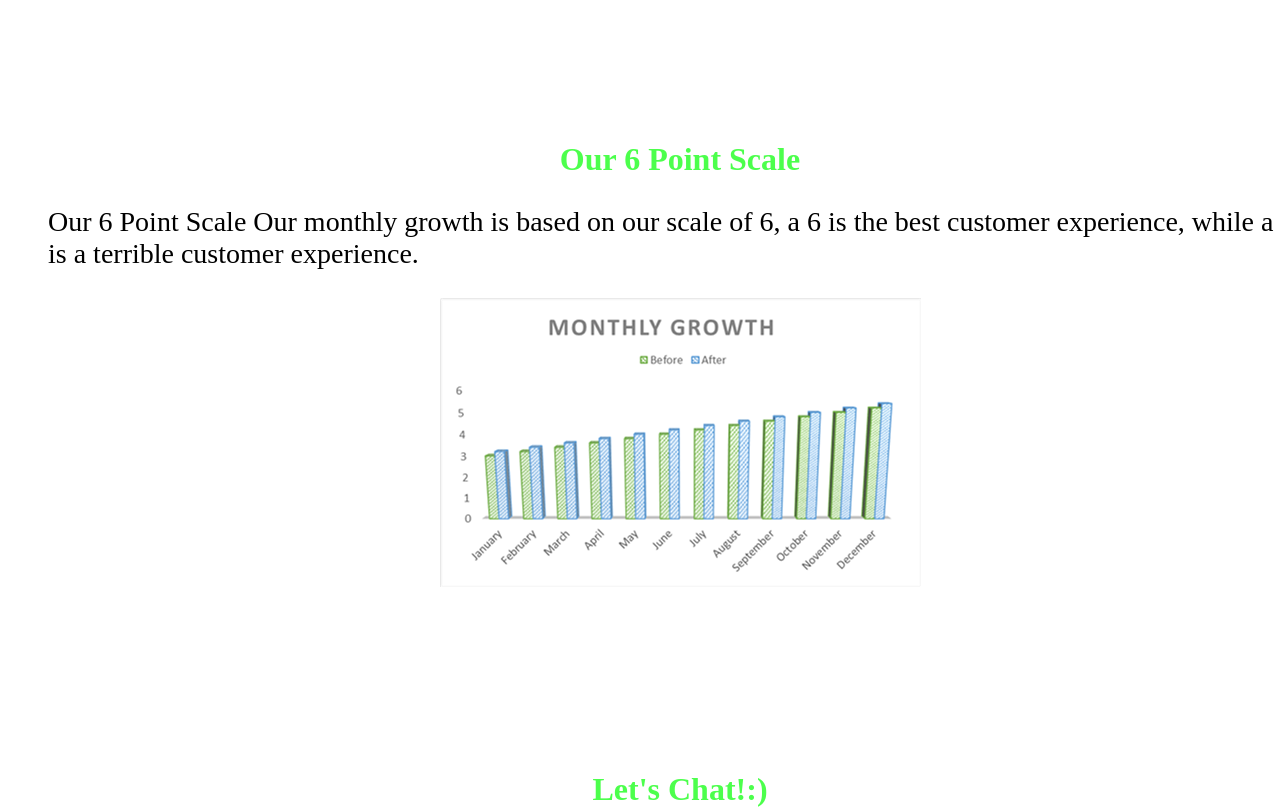
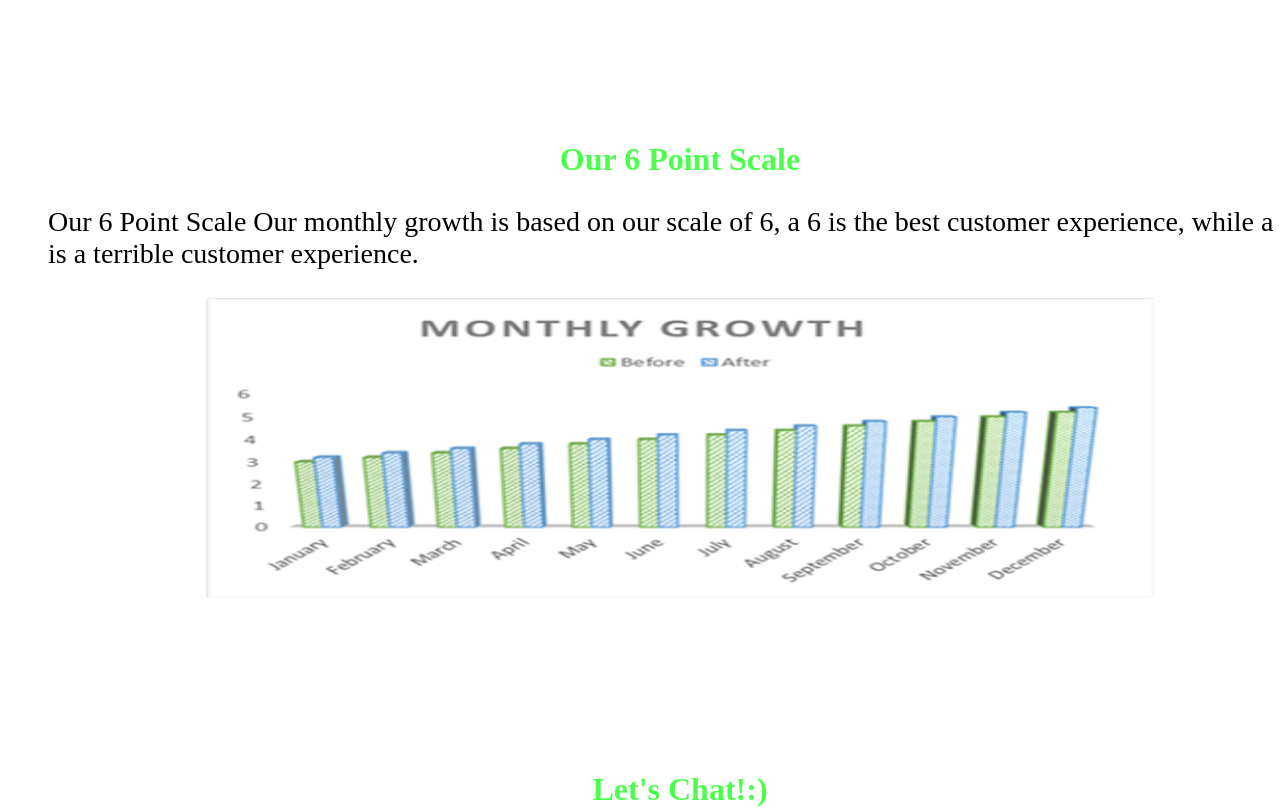
Before and after one commit to ZacharyJeffreys/uxshop, a plain HTML site: page index.html in a window 1280 px wide. Shown: the part 1798-2609 px from the top of the page. Drawn offline with Linux system fonts and the light colour scheme; files whose address does not match are found by name.

Commit message:
Update main.css

```diff
--- a/main.css
+++ b/main.css
@@ -81,6 +81,12 @@ background-image: url('https://www.traveldatadaily.com/wp-content/uploads/2016/1
   background-color: black;
  float: center;
 }
+/*Scale-----------------*/
+#scale img{
+  width: 75%;
+  height: 300px;
+}
+
 
 /*pricing page*/
 #pricing{
```
